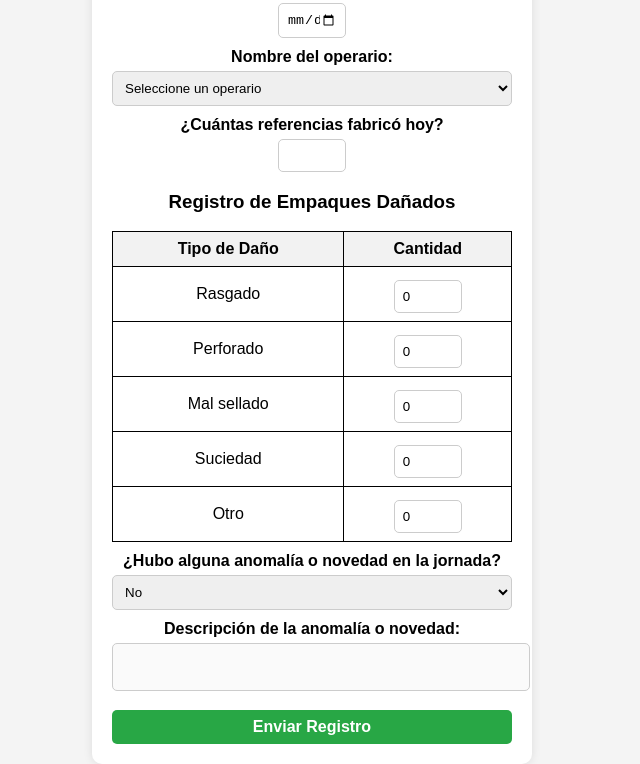
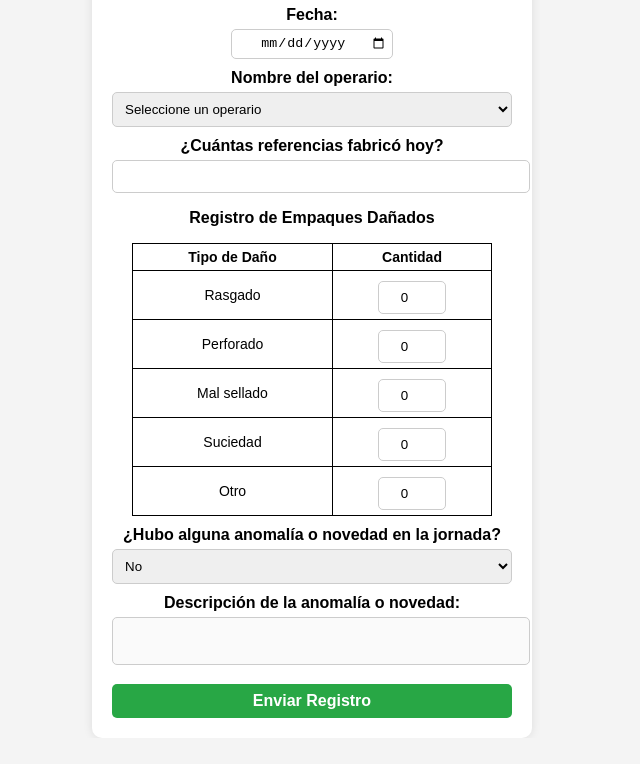
Before and after one commit to NatTorres20/Formulario-producci-n, a plain HTML site: page index.html in a window 1280 px wide. Shown: the part 78-842 px from the top of the page, without its empty margins (328-968 px from the left). After the commit the page ends 816 px from the top, so only its background shows below. Drawn offline with Linux system fonts and the light colour scheme.

Commit message:
Update style.css

```diff
--- a/style.css
+++ b/style.css
@@ -66,28 +66,31 @@ button:hover {
 
 
 table {
-    width: 100%;
+    width: 90%;  /* Reduce el ancho de la tabla */
+    margin: 0 auto; /* Centra la tabla */
     border-collapse: collapse;
 }
 
 th, td {
     border: 1px solid black;
-    padding: 8px;
-    text-align: left;
+    padding: 5px;
+    text-align: center;
+    font-size: 14px; /* Reduce el tamaño del texto */
 }
 
-th {
-    background-color: #f2f2f2;
-}
-table {
-    width: 100%;
-    border-collapse: collapse;
-}
-th, td {
-    border: 1px solid black;
-    padding: 8px;
+td input {
+    width: 50px; /* Reduce el tamaño del input */
     text-align: center;
 }
-input {
-    width: 50px;
+
+h3 {
+    text-align: center;
+    font-size: 16px;
 }
+
+/* Ajustes para el campo de fecha */
+input[type="date"] {
+    width: 150px;
+    padding: 5px;
+    text-align: center;
+}
```
